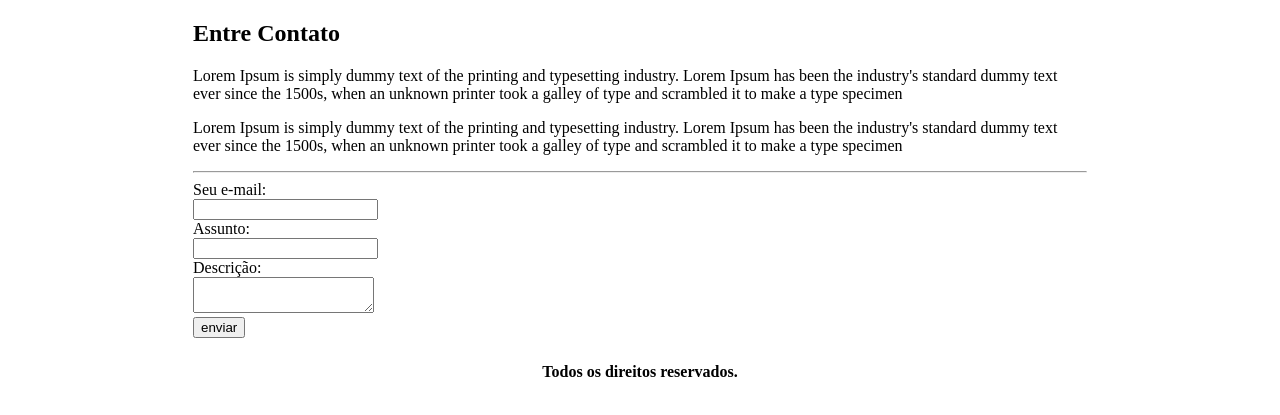
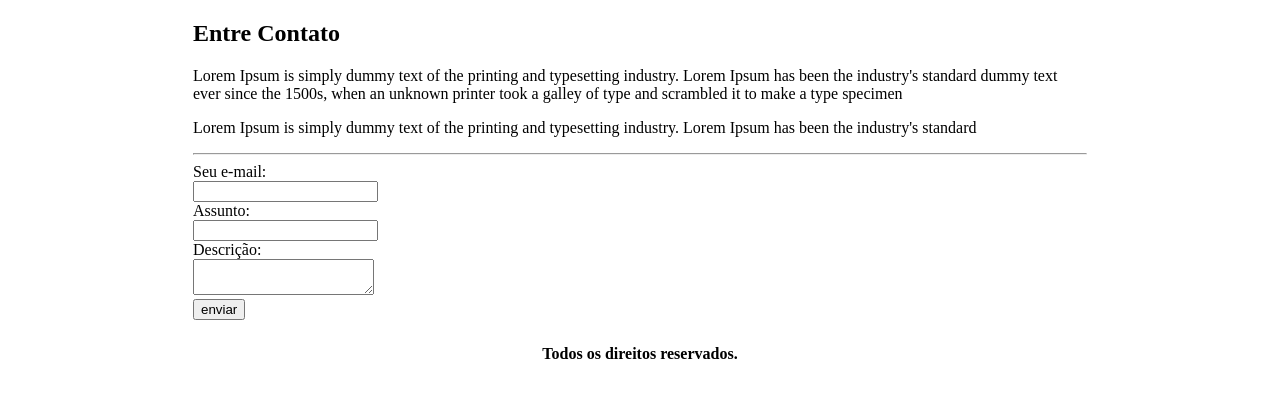
Before and after one commit to AlanMartinsDeOliveira/DesenvolvimentoWeb, a plain HTML site: page contato.html in a window 1280 px wide. Shown: the part 105-520 px from the top of the page. Drawn offline with Linux system fonts and the light colour scheme.

Commit message:
Subindo arquivos atualizados

```diff
--- a/contato.html
+++ b/contato.html
@@ -19,7 +19,7 @@
 				<td colspan="2">
 					<h2>Entre Contato</h2>
 					<p>Lorem Ipsum is simply dummy text of the printing and typesetting industry. Lorem Ipsum has been the industry's standard dummy text ever since the 1500s, when an unknown printer took a galley of type and scrambled it to make a type specimen </p>
-					<p>Lorem Ipsum is simply dummy text of the printing and typesetting industry. Lorem Ipsum has been the industry's standard dummy text ever since the 1500s, when an unknown printer took a galley of type and scrambled it to make a type specimen </p>
+					<p>Lorem Ipsum is simply dummy text of the printing and typesetting industry. Lorem Ipsum has been the industry's standard </p>
 					<hr>
 
 					<form>
```
